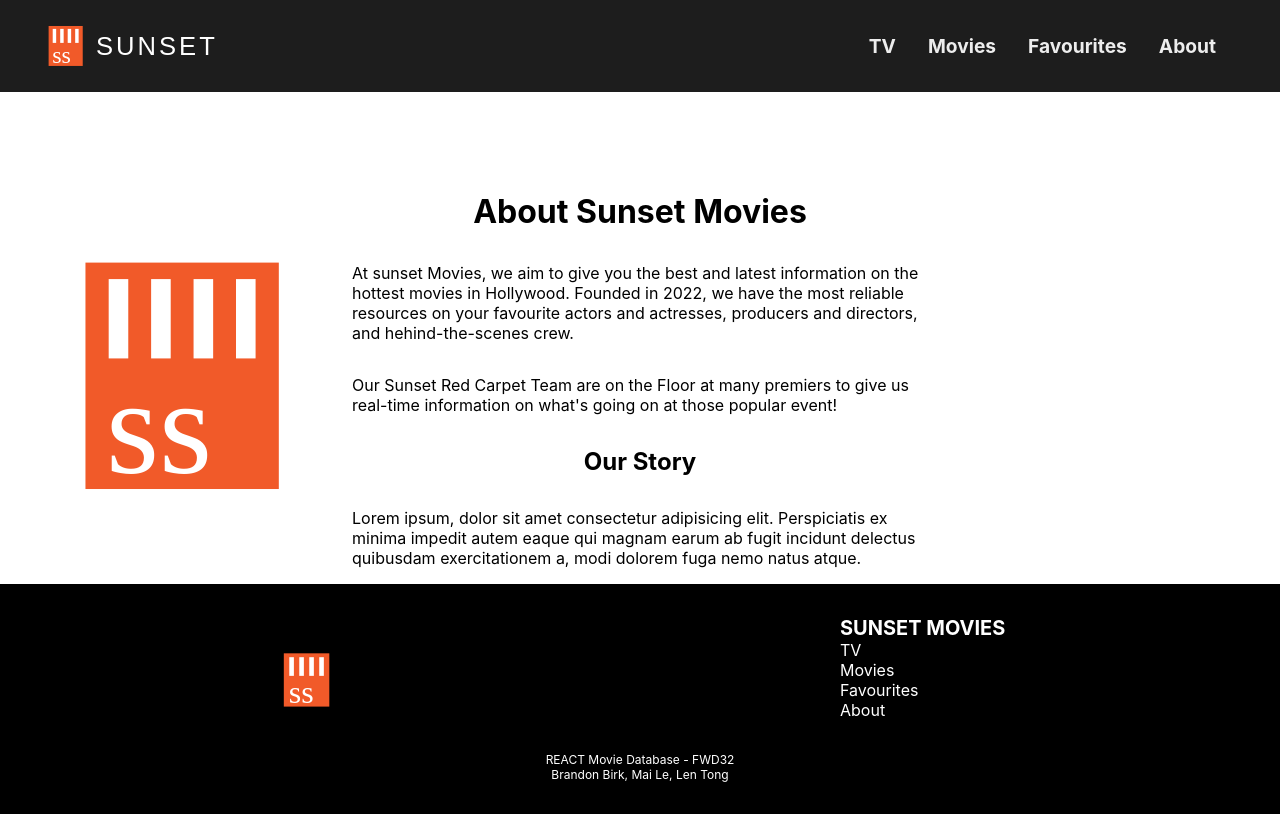
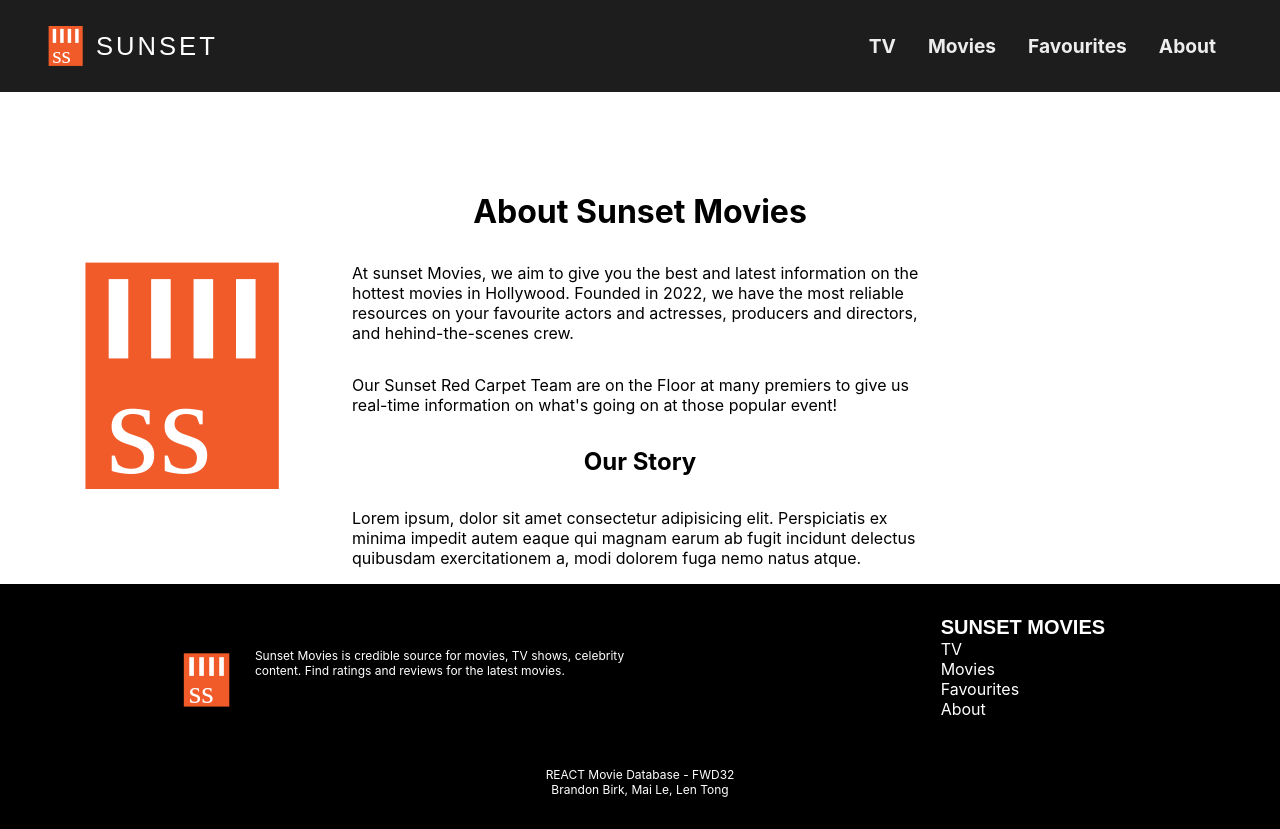
Before and after one commit to brandonb95/Movie-Database, a React (Create React App) app in the folder movie-database/: page /about in a window 1280 px wide. Built offline with nearby package versions, Linux system fonts and the light colour scheme.

Commit message:
footer styling

```diff
--- a/movie-database/src/components/Footer.js
+++ b/movie-database/src/components/Footer.js
@@ -1,6 +1,7 @@
 import  logo  from '../scss/logo.svg';
 import { Link } from 'react-router-dom';
 import { NavLink } from 'react-router-dom';
+import React, {useState} from "react";
 
 const Footer = ({ title }) => {
 
@@ -8,9 +9,17 @@ const Footer = ({ title }) => {
 
     <footer className="footer-logo-wrapper">
         <section className="footer-main">
-        <div className="footer-logo">
-            <img src={logo} alt="Sunset Logo" />
-        </div>
+
+            <div className="logo-desc">
+            <div className="footer-logo">
+                <img src={logo} alt="Sunset Logo" />
+            </div>
+
+            <div className="footer-desc">
+                <p>Sunset Movies is credible source for movies, TV shows, celebrity content. Find ratings and reviews for the latest movies.</p>
+            </div>
+            </div>
+
 
         <div className="footer-content">
 
@@ -35,6 +44,7 @@ const Footer = ({ title }) => {
         </div>
         </section>
 
+
         <div className="credits">
             <p>REACT Movie Database - FWD32</p>
             <p>Brandon Birk, Mai Le, Len Tong</p>
--- a/movie-database/src/scss/_footer.scss
+++ b/movie-database/src/scss/_footer.scss
@@ -18,6 +18,7 @@ footer {
 
         h1 {
             font-size: 1.25rem;
+            font-family: $logo-font;
         }
 
         li {
@@ -29,19 +30,38 @@ footer {
             color: $white;
         }
 
-        &:hover,
-        &:focus,
-        &:active {
+        a:hover,
+        a:focus,
+        a:active {
           background-color: transparent;
           color: $theme-color;
           transition: 0.5s;
         }
+
+        .logo-desc {
+            display: flex;
+
+            .footer-desc {
+                max-width: 25rem;
+                font-size: 0.75rem;
+                margin-top: 2rem;
+                padding-left: 1rem;
+            }
+        }
+
     }
 
     .credits {
-        padding-top: 2rem;
+        padding-top: 3rem;
         text-align: center;
         font-size: .75rem;
     }
 
 }
+
+@media screen and (max-width: 48rem) {
+    .footer-desc {
+        display: none;
+    }
+
+}
```
